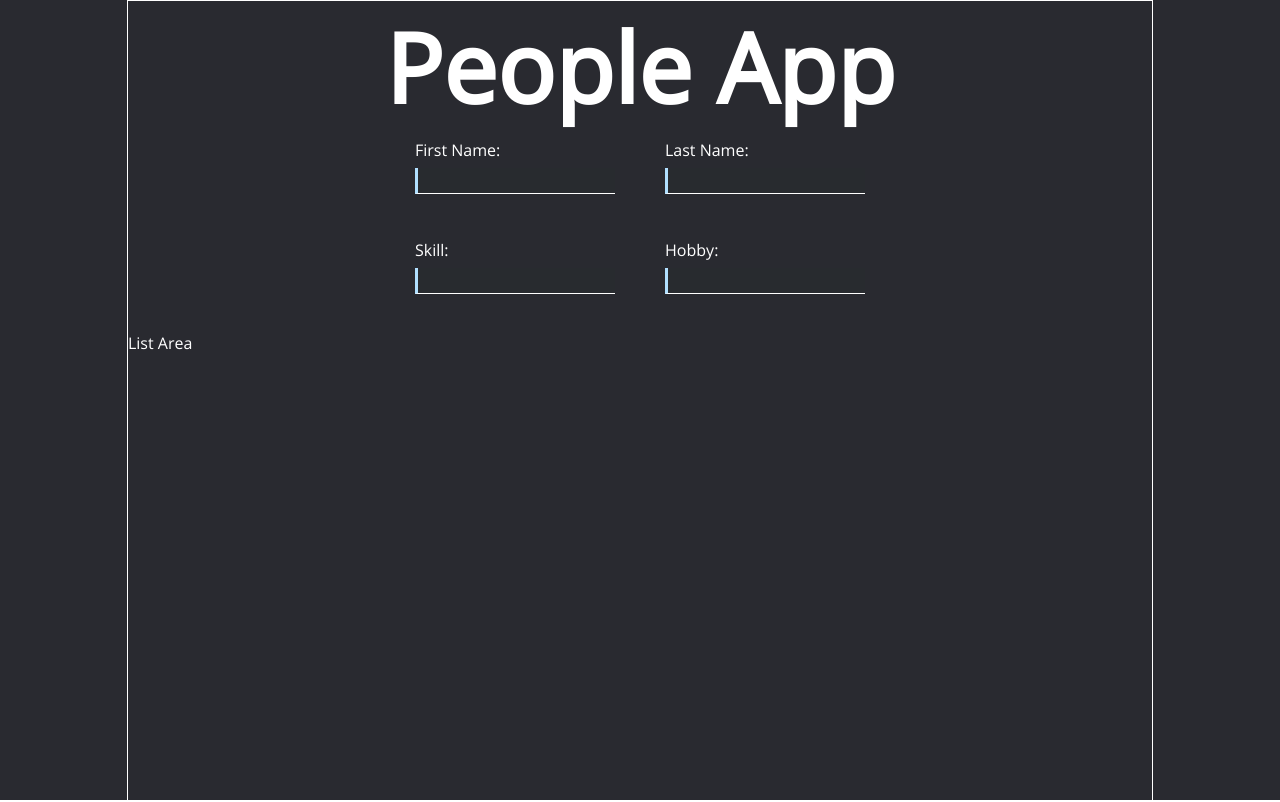
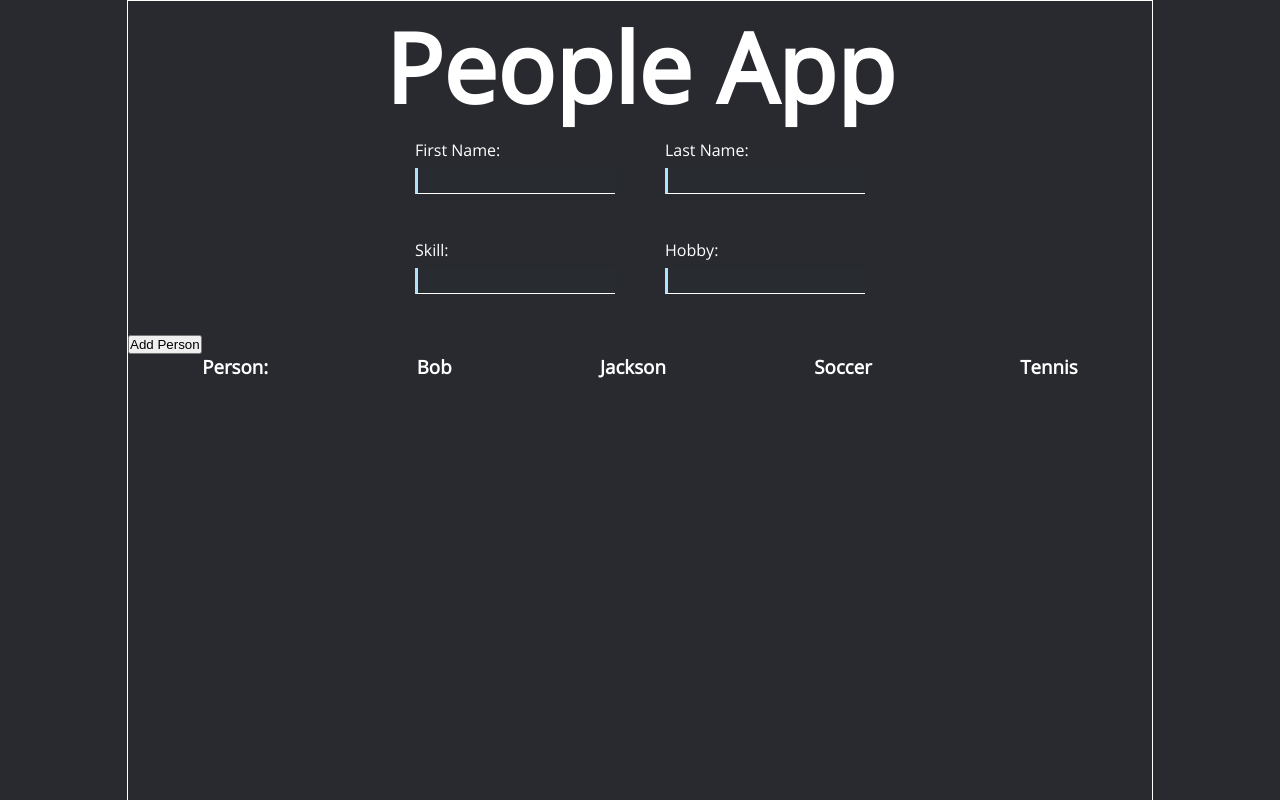
Before and after one commit to Samhimself/people-app, a React (Create React App) app: page / in a window 1280 px wide. Built offline with nearby package versions, Linux system fonts and the light colour scheme.

Commit message:
adding logic

```diff
--- a/src/components/Form.js
+++ b/src/components/Form.js
@@ -1,26 +1,29 @@
 import react from "react";
 
-function Form() {
+function Form(props) {
   return (
+    <div>
       <div className="formcontainer">
           <form className="form-flex">
             <div className="flex-col">
               <label>First Name:</label>
-            <input type="input"></input>
+              <input id="firstName" type="input"></input>
             </div>
             <div className="flex-col">
-            <label>Last Name:</label>
-            <input type="input"></input>
+              <label >Last Name:</label>
+              <input id="lastName" type="input"></input>
             </div>
             <div className="flex-col">
               <label>Skill:</label>
-            <input type="input"></input>
+              <input id="skill" type="input"></input>
             </div>
             <div className="flex-col">
               <label>Hobby:</label>
-            <input type="input"></input>
+              <input id="hobby" type="input"></input>
             </div>
           </form>
+      </div>
+      <button onClick={props.updateHandler}>Add Person</button>
     </div>
   );
 }
--- a/src/components/Main.js
+++ b/src/components/Main.js
@@ -1,5 +1,5 @@
 import react, {Component} from "react";
-import PeopleList from "./PeopleList"
+import Person from "./Person"
 import Form from "./Form"
 
 class Main extends Component {
@@ -8,24 +8,45 @@ class Main extends Component {
         super(Component)
 
         this.state = {
-            persons: []
+            persons: [
+                {
+                    firstName: "Bob",
+                    lastName: "Jackson",
+                    skill: "Soccer",
+                    hobby: "Tennis"
+                }
+            ]
         };
 
         this.updateList = this.updateList.bind(this);
+        this.render = this.render.bind(this)
     }
 
 
-    updateList(person) {
+    updateList(event, firstName, lastName, skill, hobby) {
+
+        const newPerson = {
+            firstName: firstName,
+            lastName: lastName,
+            skill: skill,
+            hobby: hobby
+        }
+
+        this.state.persons.push(newPerson)
         this.setState({
-            persons: this.persons.push(person)
+            persons: this.state.persons
         })
+
+        console.log(this.state.persons)
     }
 
+
     render() {
+
         return (
             <div>
-                <Form/>
-                <PeopleList/>
+                <Form updateHandler={this.updateList}/>
+                {this.state.persons.map(person => <Person personInfo={person}/>)}
             </div>
         );
 
--- a/src/components/PeopleList.js
+++ /dev/null
@@ -1,7 +0,0 @@
-import react from "react";
-
-function PeopleList() {
-  return <div>List Area</div>;
-}
-
-export default PeopleList;
--- /dev/null
+++ b/src/components/Person.js
@@ -0,0 +1,15 @@
+import react from "react";
+
+function Person(props) {
+  return (
+    <div className="person-box">
+      <h3>Person:</h3>
+      <h3>{props.personInfo.firstName}</h3>
+      <h3>{props.personInfo.lastName}</h3>
+      <h3>{props.personInfo.skill}</h3>
+      <h3>{props.personInfo.hobby}</h3>
+    </div>
+  );
+}
+
+export default Person;
--- a/src/style.css
+++ b/src/style.css
@@ -68,3 +68,9 @@ label {
     padding: 7px 0px;
 
 }
+
+.person-box {
+    display: flex;
+    justify-content: space-around;
+
+}
```
Lines whose indentation alone changed are shown as unchanged.
